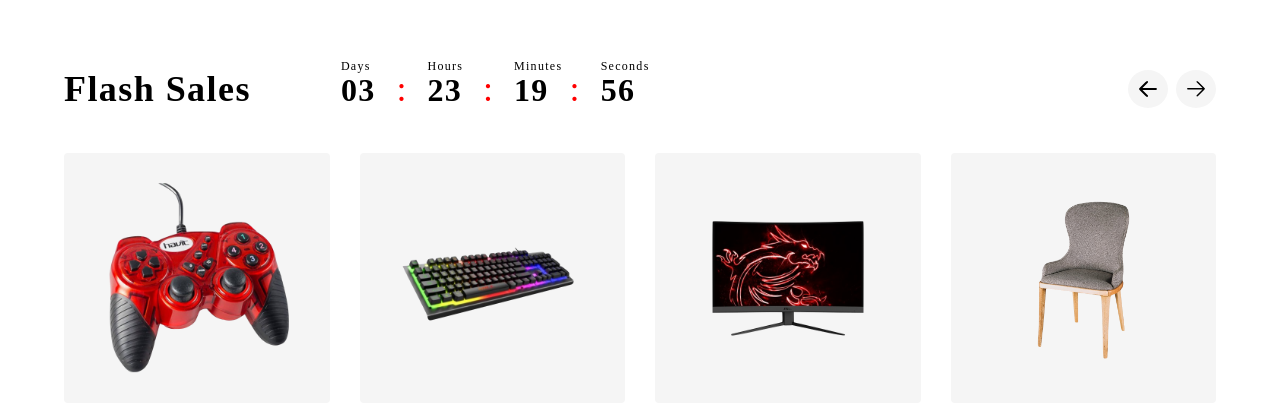
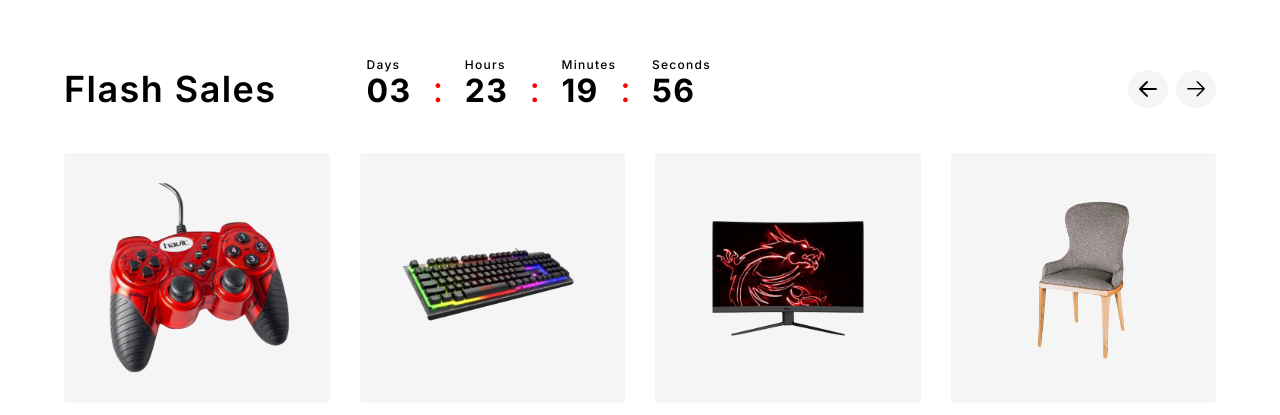
Before and after one commit to IrakliAmbroladze/flash-sales, a plain HTML site: page index.html in a window 1280 px wide. Shown: the part 116-531 px from the top of the page. Drawn offline with Linux system fonts and the light colour scheme.

```diff
--- a/css/styles.css
+++ b/css/styles.css
@@ -1,3 +1,10 @@
+@import url("https://fonts.googleapis.com/css2?family=Inter:ital,opsz,wght@0,14..32,100..900;1,14..32,100..900&display=swap");
+body {
+  font-family: "Inter", sans-serif;
+  font-optical-sizing: auto;
+  font-style: normal;
+}
+
 .wrapper {
   display: flex;
   flex-direction: column;
```
